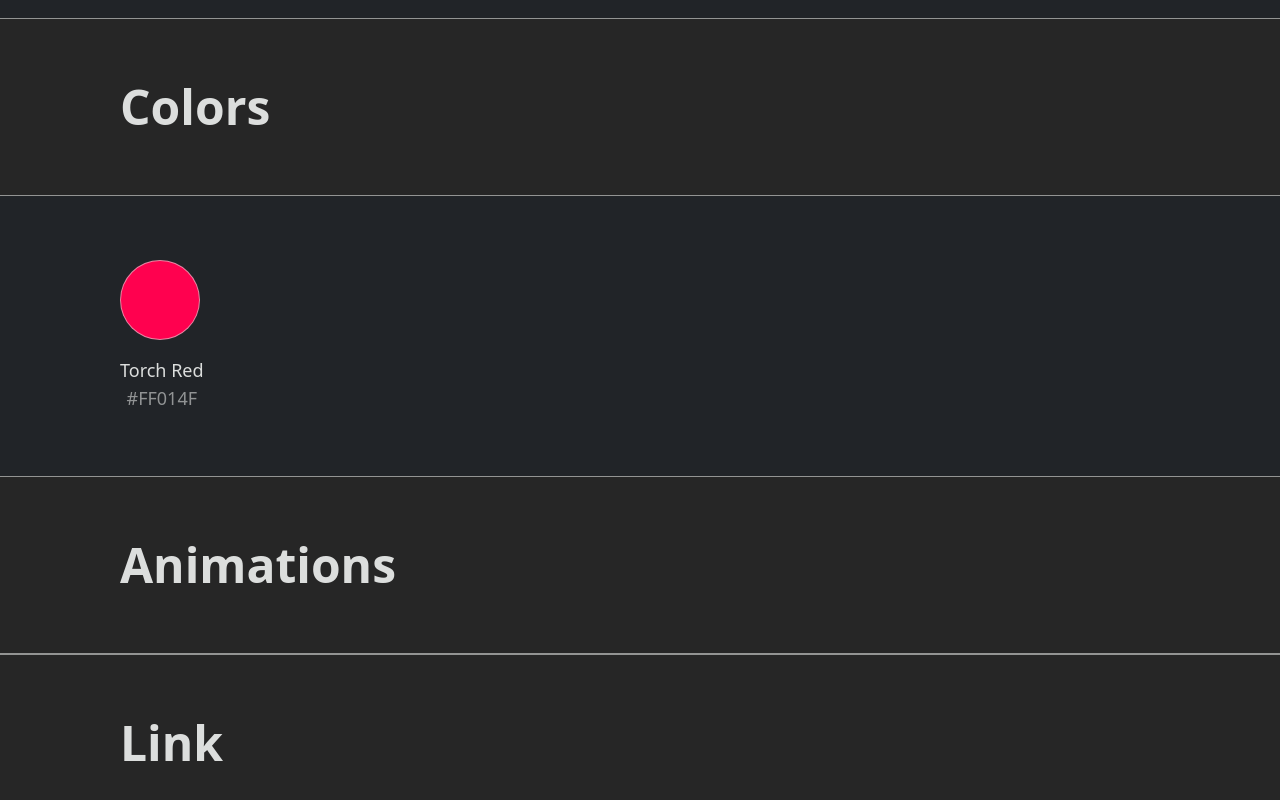
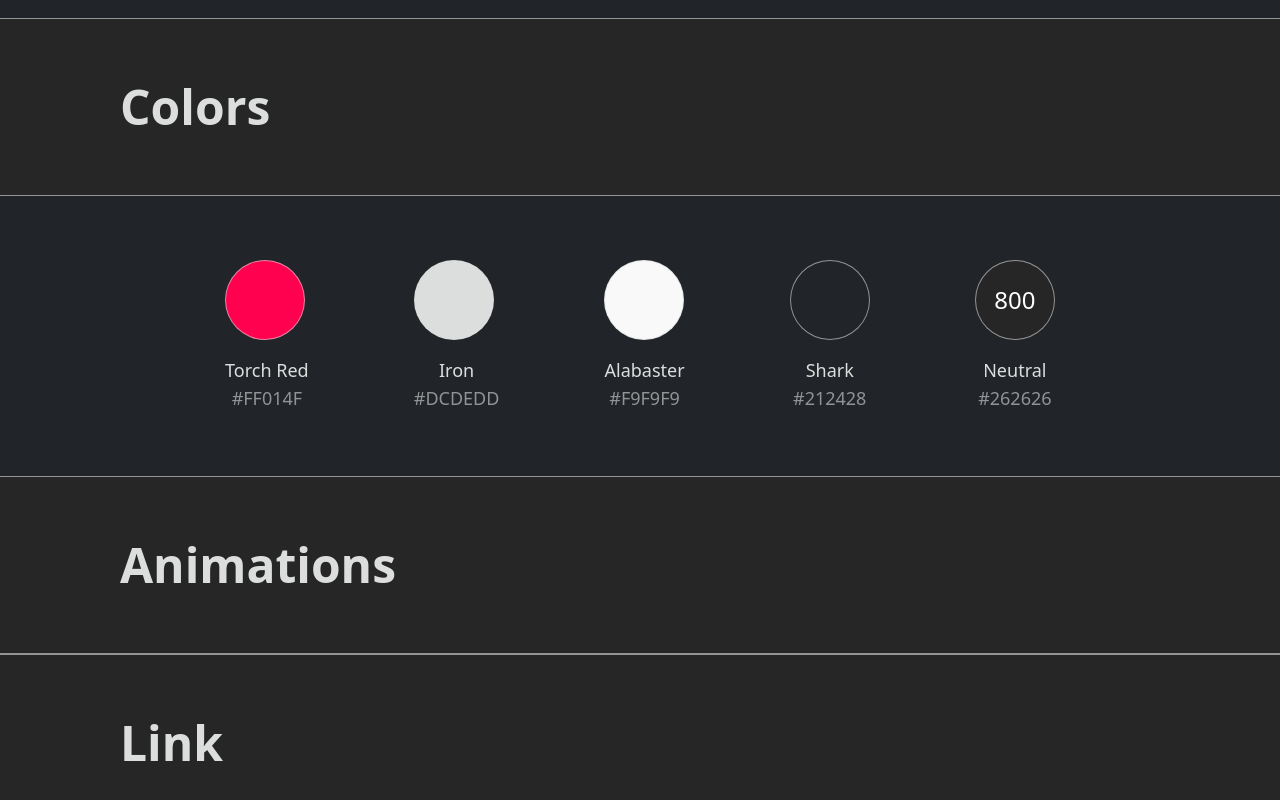
Before and after one commit to AsianHam/my-website, a Next.js app: page /components in a window 1280 px wide. Shown: the part 782-1582 px from the top of the page. Built offline with nearby package versions, Linux system fonts and the light colour scheme.

Commit message:
add more colors to components

```diff
--- a/src/app/components/page.tsx
+++ b/src/app/components/page.tsx
@@ -1,5 +1,6 @@
 'use client';
 
+import { ColorDisplay } from '@/components/color-display';
 import { HorizontalNavBar } from '@/components/horizontal-nav-bar';
 import { MobileNavBar } from '@/components/mobile-nav-bar';
 import { useRef } from 'react';
@@ -38,16 +39,33 @@ const ComponentsPage = () => {
             <span className='flex bg-neutral-800 py-16 border-t border-b border-iron border-opacity-60'>
               <h2 className='text-iron text-5xl px-30 font-semibold'>Colors</h2>
             </span>
-            <div className='px-30 py-16'>
-              <div className='flex flex-col justify-center w-fit'>
-                <div className='flex rounded-full h-20 w-20 bg-torch-red border border-iron border-opacity-60' />
-                <h3 className='flex text-lg text-iron pt-4 self-center'>
-                  Torch Red
-                </h3>
-                <h4 className='flex text-lg text-iron opacity-60 self-center'>
-                  #FF014F
-                </h4>
-              </div>
+            <div className='flex w-full px-30 py-16 flex-row justify-evenly'>
+              <ColorDisplay
+                colorClassName='bg-torch-red'
+                colorName='Torch Red'
+                colorHex='#FF014F'
+              />
+              <ColorDisplay
+                colorClassName='bg-iron'
+                colorName='Iron'
+                colorHex='#DCDEDD'
+              />
+              <ColorDisplay
+                colorClassName='bg-alabaster'
+                colorName='Alabaster'
+                colorHex='#F9F9F9'
+              />
+              <ColorDisplay
+                colorClassName='bg-shark'
+                colorName='Shark'
+                colorHex='#212428'
+              />
+              <ColorDisplay
+                colorClassName='bg-neutral-800'
+                colorName='Neutral'
+                colorHex='#262626'
+                circleText='800'
+              />
             </div>
           </div>
           <div className='w-full'>
--- /dev/null
+++ b/src/components/color-display.tsx
@@ -0,0 +1,27 @@
+interface ColorDisplayProps {
+  colorClassName: string;
+  colorName: string;
+  colorHex: string;
+  circleText?: string;
+}
+
+export const ColorDisplay = ({
+  colorClassName,
+  colorName,
+  colorHex,
+  circleText,
+}: ColorDisplayProps) => (
+  <div className='flex flex-col justify-center w-fit'>
+    <div
+      className={`flex rounded-full h-20 w-20 border border-iron border-opacity-60 ${colorClassName}`}
+    >
+      <span className='flex justify-center items-center w-full text-white text-2xl'>
+        {circleText}
+      </span>
+    </div>
+    <h3 className='flex text-lg text-iron pt-4 self-center'>{colorName}</h3>
+    <h4 className='flex text-lg text-iron opacity-60 self-center'>
+      {colorHex}
+    </h4>
+  </div>
+);
```
